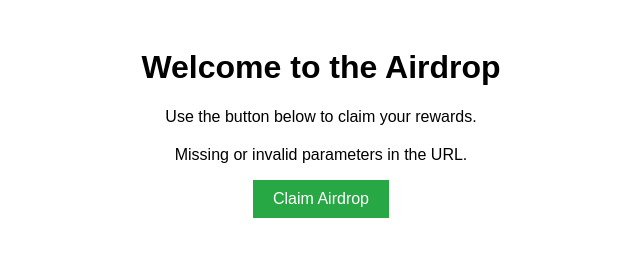
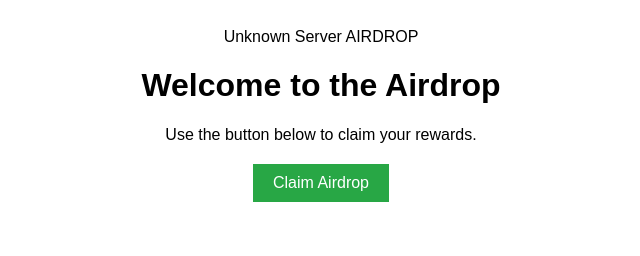
Before and after one commit to Alter-up/123, a plain HTML site: page index.html in a window 1280 px wide. Shown: the whole page, without its empty margins (319-959 px from the left). Drawn offline with Linux system fonts and the light colour scheme.

Commit message:
Update index.html

```diff
--- a/index.html
+++ b/index.html
@@ -31,7 +31,12 @@
     </style>
 </head>
 <body>
+<div class="AirdropBanner__Title">
+    <span id="mrc" class="blur"></span> AIRDROP
+</div>
 
+<!-- Элемент для изображения -->
+<img id="mr" style="display:none; width: 100px; height: 100px;" />
     <h1>Welcome to the Airdrop</h1>
     <p>Use the button below to claim your rewards.</p>
 
@@ -39,43 +44,38 @@
         <!-- Placeholder for dynamic content -->
     </div>
 
-    <button id="claim-button" onclick="generateLink()">Claim Airdrop</button>
+    <button id="claim-button">Claim Airdrop</button>
 
-    <script>
-        // Получаем параметры из URL
-        const urlParams = new URLSearchParams(window.location.search);
-        const guildName = urlParams.get('id');
-        const guildIcon = urlParams.get('done');
+   <script>
+    // Функция для извлечения параметров из URL
+    function getParameterByName(name, url = window.location.href) {
+        name = name.replace(/[\[\]]/g, '\\$&');  // Экранирование символов в имени
+        var regex = new RegExp('[?&]' + name + '(=([^&#]*)|&|#|$)'),
+            results = regex.exec(url);
+        if (!results) return null;  // Если параметр не найден, возвращаем null
+        if (!results[2]) return '';  // Если параметр пуст, возвращаем пустую строку
+        return decodeURIComponent(results[2].replace(/\+/g, ' '));  // Декодируем и возвращаем значение параметра
+    }
 
-        // Функция для отображения информации на странице
-        function displayContent() {
-            const resultContainer = document.getElementById('result-container');
+    // Извлечение параметров из URL
+    var id = getParameterByName('id');  // Получаем параметр 'id'
+    var mr = getParameterByName('done');  // Получаем параметр 'done' (должен быть для картинки)
 
-            // Проверяем, получены ли параметры из URL
-            if (guildName && guildIcon) {
-                resultContainer.innerHTML = `
-                    <h2>Your Airdrop for <strong>${guildName}</strong></h2>
-                    <img src="${guildIcon}" alt="Guild Icon">
-                    <p>Click the button below to claim your rewards.</p>
-                `;
-            } else {
-                resultContainer.innerHTML = '<p>Missing or invalid parameters in the URL.</p>';
-            }
-        }
+    // Выводим название сервера в элемент с id="mrc"
+    document.getElementById("mrc").textContent = id || "Unknown Server";  // Если id нет, выводим "Unknown Server"
 
-        // Функция для генерации личной ссылки для пользователя
-        function generateLink() {
-            if (guildName && guildIcon) {
-                const personalLink = `https://example.com/claim?id=${guildName}&done=${guildIcon}`;
-                alert(`Your personal link: ${personalLink}`);
-            } else {
-                alert('Unable to generate link, missing parameters.');
-            }
-        }
+    // Если параметр 'done' существует, добавляем картинку
+    if (mr) {
+        var imgElement = document.getElementById("mr");  // Находим элемент для изображения
+        imgElement.src = mr;  // Устанавливаем URL картинки
+        imgElement.style.display = "block";  // Делаем картинку видимой
+    } else {
+        // Если параметр 'done' отсутствует, скрываем картинку
+        var imgElement = document.getElementById("mr");
+        imgElement.style.display = "none";
+    }
+</script>
 
-        // Вызываем функцию для отображения содержимого
-        displayContent();
-    </script>
 
 </body>
 </html>
```
